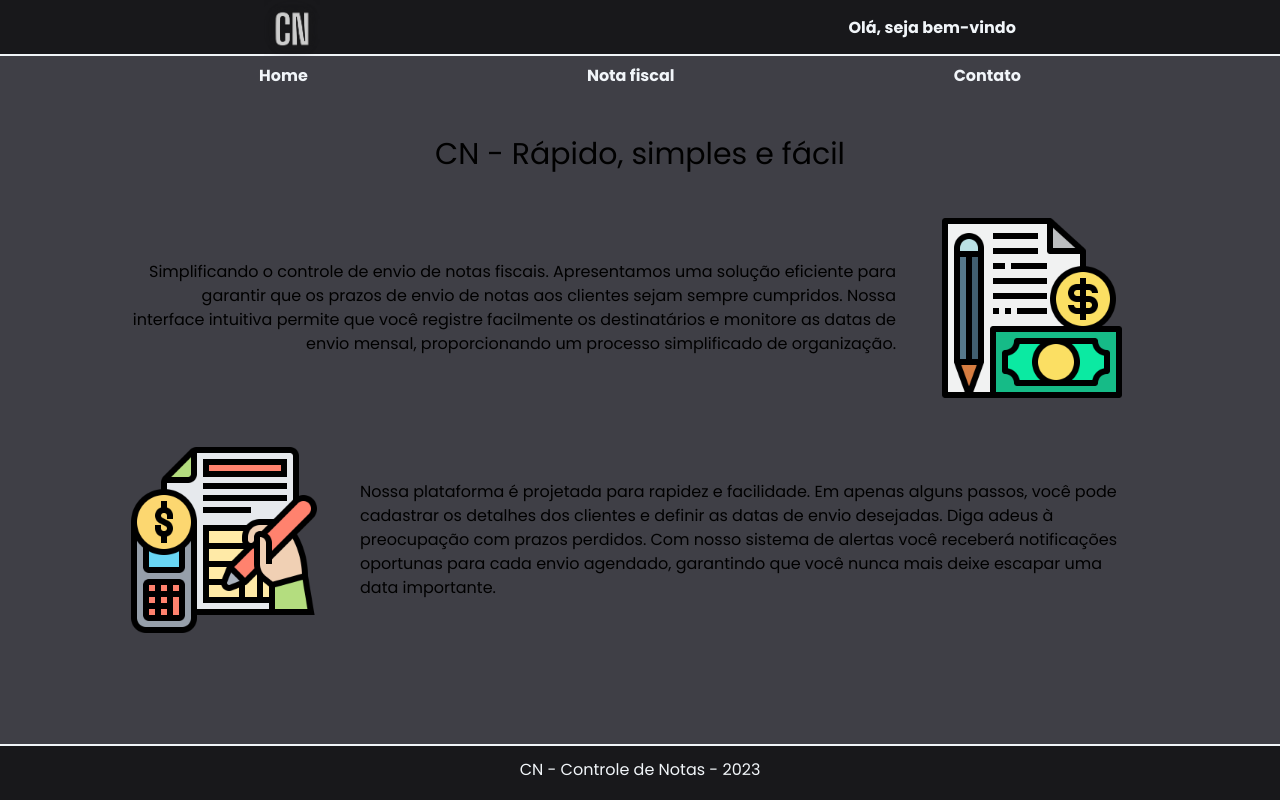
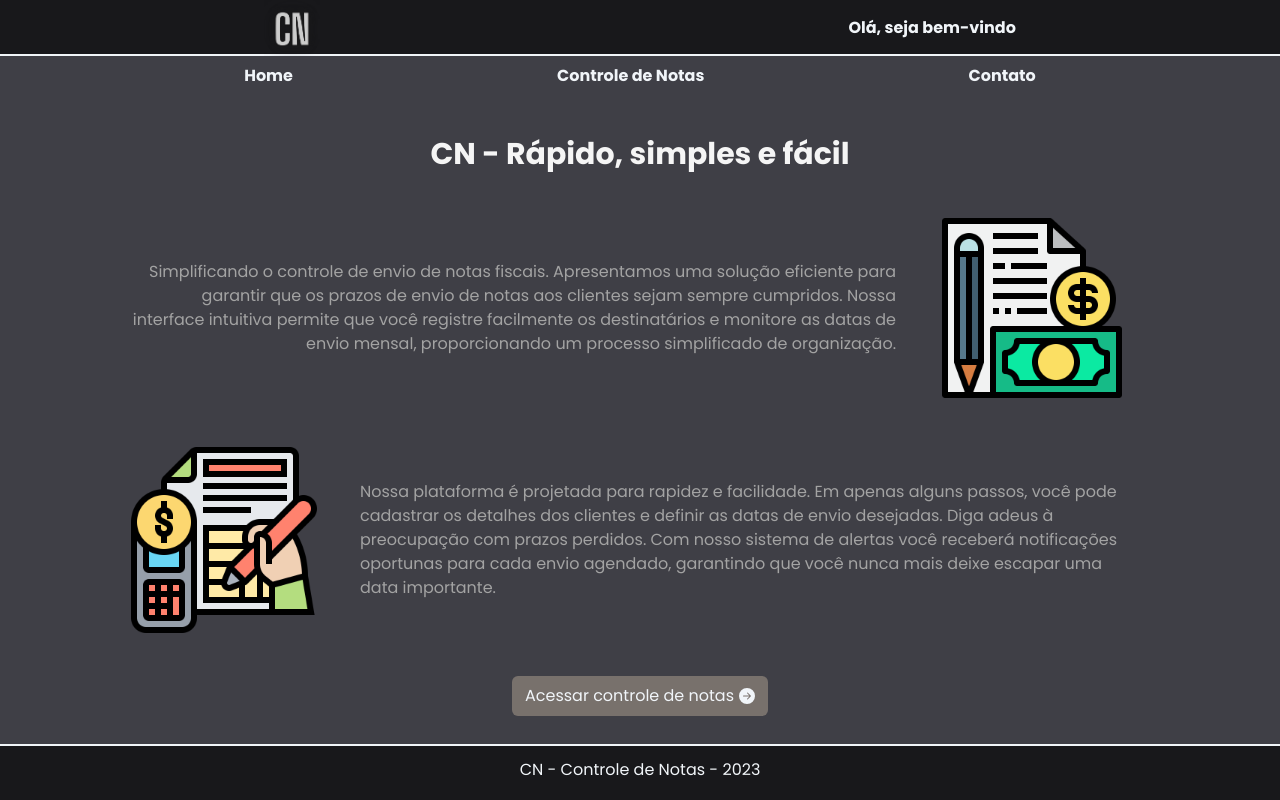
Before and after one commit to Aristeu-Miranda/controle-notas, a React (Create React App) app: page /cn/home in a window 1280 px wide. Built offline with nearby package versions, Linux system fonts and the light colour scheme.

Commit message:
feat: page home created

```diff
--- a/src/Components/Botao/Botao.tsx
+++ b/src/Components/Botao/Botao.tsx
@@ -1,9 +1,9 @@
 import { BotaoProps } from "./Botao.types"
 
 
-function Botao({ className, type, children }: BotaoProps) {
+function Botao({ className, type, children, onClick }: BotaoProps) {
     return (
-        <button className={className} type={type}>
+        <button className={className} type={type} onClick={onClick}>
             {children}
         </button>
     )
--- a/src/Components/Botao/Botao.types.tsx
+++ b/src/Components/Botao/Botao.types.tsx
@@ -3,4 +3,6 @@ import { ButtonHTMLAttributes, ReactNode } from "react";
 export interface BotaoProps extends ButtonHTMLAttributes<HTMLButtonElement> {
     className: string;
     children: ReactNode;
+    type?: "submit" | "reset" | "button";
+    onClick?: () => void;
 }
--- a/src/Components/Header/Header.tsx
+++ b/src/Components/Header/Header.tsx
@@ -19,7 +19,7 @@ const Header = () => {
             <nav>
                 <ul className="flex justify-evenly text-slate-100 font-semibold">
                     <HeaderLink to={"home"} name={"Home"} />
-                    <HeaderLink to={"new"} name={"Nota fiscal"} />
+                    <HeaderLink to={"new"} name={"Controle de Notas"} />
                     <HeaderLink to={"contato"} name={"Contato"} />
                 </ul>
             </nav>
--- a/src/Pages/Home/index.tsx
+++ b/src/Pages/Home/index.tsx
@@ -1,12 +1,20 @@
 import ImgNota from '../../Images/nf-img.png';
 import ImgNotaDois from '../../Images/nf-img-dois.png'
+import Botao from '../../Components/Botao/Botao';
+import { useNavigate } from 'react-router-dom';
+import { BsFillArrowRightCircleFill } from 'react-icons/bs'
 
 function Home() {
+    const navigate = useNavigate()
+    const changePage = () => {
+        navigate('/cn/new')
+    }
+
     return (
        <div className='pt-10 flex flex-col items-center'>
-            <h1 className='text-3xl pb-10'>CN - Rápido, simples e fácil</h1>
+            <h1 className='text-3xl pb-10 text-neutral-100 font-bold'>CN - Rápido, simples e fácil</h1>
             <div className='max-w-5xl'>
-                <div className='flex mb-10 text-right items-center'>
+                <div className='flex mb-10 text-right items-center text-neutral-400'>
                     <p className='w-3/4 mr-10'>
                     Simplificando o controle de envio de notas fiscais.
                     Apresentamos uma solução eficiente para garantir que os prazos de envio
@@ -19,7 +27,7 @@ function Home() {
                 </div>
                 <div className='flex items-center'>
                     <img className='w-48 h-48 mr-10' src={ImgNotaDois} alt="Icone de papel refererindo-se a uma nota fiscal colorido" />
-                    <p className='w-3/4'>
+                    <p className='w-3/4 text-neutral-400'>
                     Nossa plataforma é projetada para rapidez e facilidade. Em apenas alguns passos,
                     você pode cadastrar os detalhes dos clientes e definir as datas de envio desejadas.
                     Diga adeus à preocupação com prazos perdidos. Com nosso sistema de alertas você
@@ -28,6 +36,14 @@ function Home() {
                 </p>
                 </div>
             </div>
+            <Botao
+                    className={'bg-stone-500 p-2 mt-10 rounded-md text-slate-100 hover:font-bold hover:bg-stone-800 flex justify-evenly items-center w-64'}
+                    type='button'
+                    onClick={changePage}
+                >
+                    Acessar controle de notas
+                    <BsFillArrowRightCircleFill />
+            </Botao>
        </div>
     )
 }
--- a/src/Pages/Inicio/index.tsx
+++ b/src/Pages/Inicio/index.tsx
@@ -1,10 +1,11 @@
 import { useNavigate } from "react-router-dom";
 import Input from "../../Components/Input/Input";
 import Logo from "../../Assets/logotipo.png"
+import Botao from "../../Components/Botao";
 
 function Inicio() {
     const navigate = useNavigate();
-    const handlePageEntrar = () => {
+    const PageEntrar = () => {
         navigate('/cn/home');
     }
 
@@ -19,13 +20,13 @@ function Inicio() {
                 name={"user-name"}
                 placeholder={"Digite seu nome"}
                 />
-                <button
-                type="button"
-                className="bg-slate-800 p-2 mt-4 rounded-md text-slate-100 hover:font-bold hover:bg-slate-600"
-                onClick={handlePageEntrar}
+                <Botao
+                    className={"bg-slate-800 p-2 mt-4 rounded-md text-slate-100 hover:font-bold hover:bg-slate-600"}
+                    type="button"
+                    onClick={PageEntrar}
                 >
                     Entrar
-                </button>
+                </Botao>
             </div>
         </div>
     )
--- a/src/Pages/NewNota/index.tsx
+++ b/src/Pages/NewNota/index.tsx
@@ -1,24 +1,8 @@
-import Input from "../../Components/Input/Input"
-
 function NewNota() {
     return (
-        <form>
-            <Input
-                name={"cliente"}
-                className={""}
-                label="Nome do cliente"
-            />
-            <Input
-                name={"contrato"}
-                className={""}
-                label="Nº do Contrato"
-            />
-            <Input
-                name={"parcela"}
-                className={""}
-                label="Nº da parcela"
-            />
-        </form>
+        <div>
+
+        </div>
     )
 }
 
```
